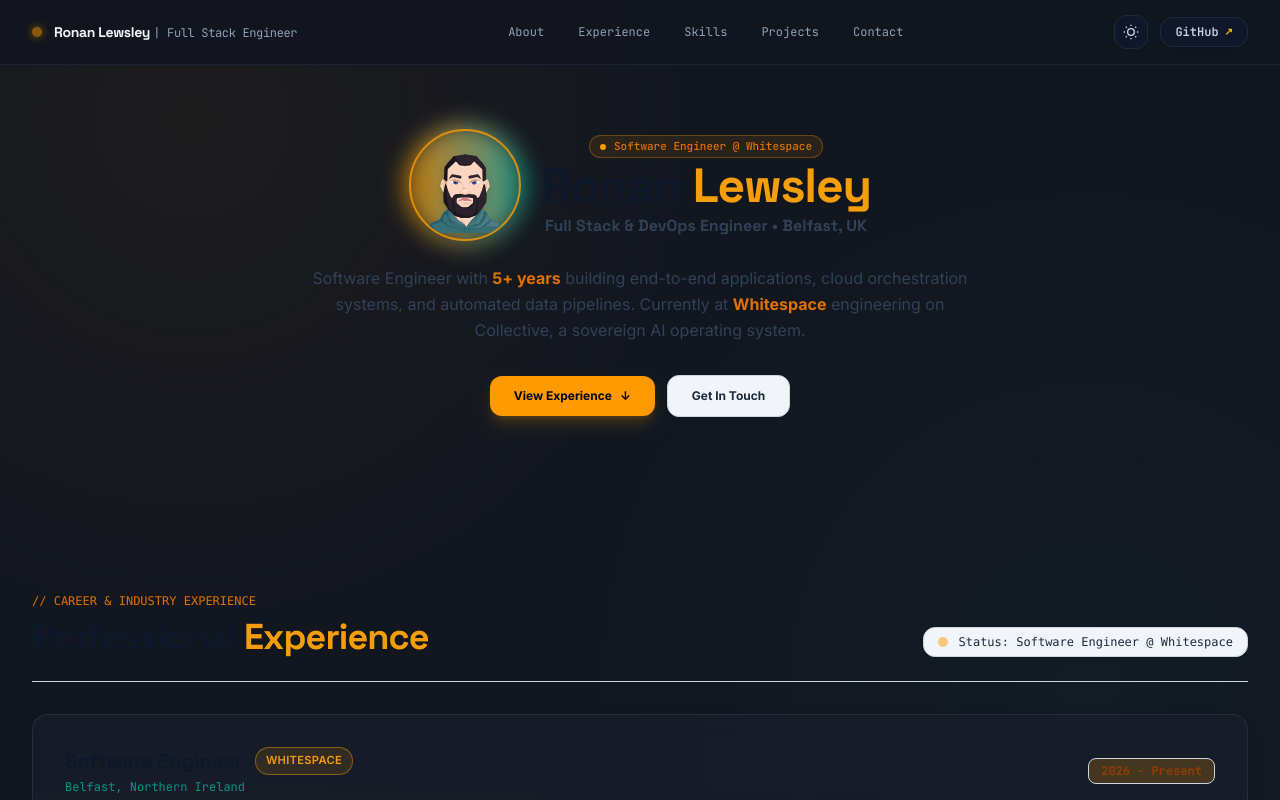
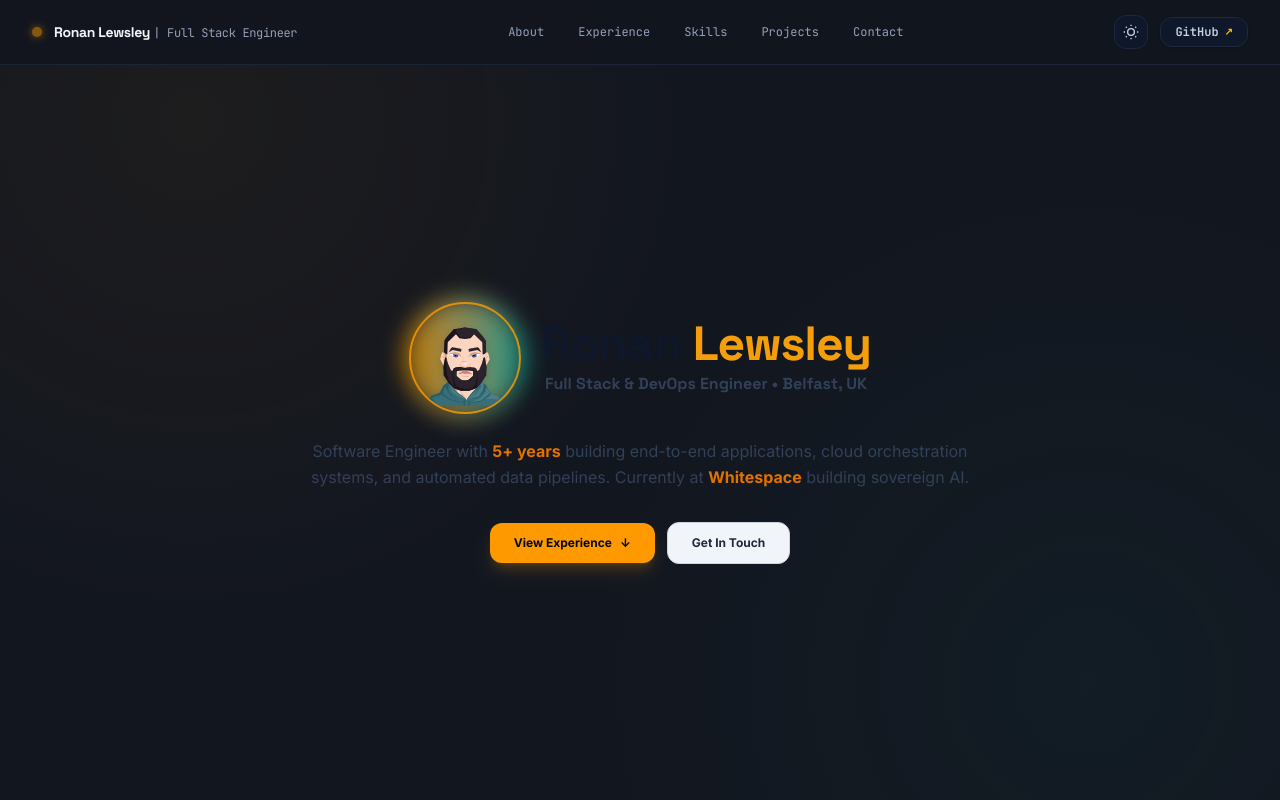
Before and after one commit to lewsley-r/portfolio-prod, a Vue app: page / in a window 1280 px wide. Shown: the top 800 px of the page. Built offline with nearby package versions, Linux system fonts and the light colour scheme.

Commit message:
fix: hero layout, remove redundant pill, tighten bio

```diff
--- a/src/components/HeroSection.vue
+++ b/src/components/HeroSection.vue
@@ -1,5 +1,5 @@
 <template>
-  <section id="hero" class="py-12 lg:py-16 relative">
+  <section id="hero" class="py-16 lg:py-24 relative min-h-[calc(100vh-4rem)] flex items-center">
     <div class="max-w-4xl mx-auto px-4 sm:px-6 lg:px-8">
       <div class="flex flex-col items-center text-center space-y-6">
         <div class="flex flex-col sm:flex-row items-center space-y-4 sm:space-y-0 sm:space-x-5">
@@ -15,10 +15,6 @@
           </div>
 
           <div class="space-y-1">
-            <div class="inline-flex items-center space-x-2 px-2.5 py-0.5 rounded-full bg-amber-500/10 light:bg-amber-500/20 border border-amber-500/30 text-amber-600 light:text-amber-800 dark:text-amber-400 text-[11px] font-mono font-medium">
-              <span class="w-1.5 h-1.5 rounded-full bg-amber-500 dark:bg-amber-400 animate-ping"></span>
-              <span>Software Engineer @ Whitespace</span>
-            </div>
             <h1 class="text-3xl sm:text-5xl font-extrabold text-slate-900 dark:text-white tracking-tight leading-none font-heading">
               Ronan <span class="neon-amber-text">Lewsley</span>
             </h1>
@@ -29,7 +25,7 @@
         </div>
 
         <p class="text-slate-700 dark:text-slate-300 text-sm sm:text-base leading-relaxed max-w-2xl">
-          Software Engineer with <span class="text-highlight-amber">5+ years</span> building end-to-end applications, cloud orchestration systems, and automated data pipelines. Currently at <span class="text-highlight-amber">Whitespace</span> engineering on Collective, a sovereign AI operating system.
+          Software Engineer with <span class="text-highlight-amber">5+ years</span> building end-to-end applications, cloud orchestration systems, and automated data pipelines. Currently at <span class="text-highlight-amber">Whitespace</span> building sovereign AI.
         </p>
 
         <div class="flex flex-wrap items-center justify-center gap-3 pt-2">
```
